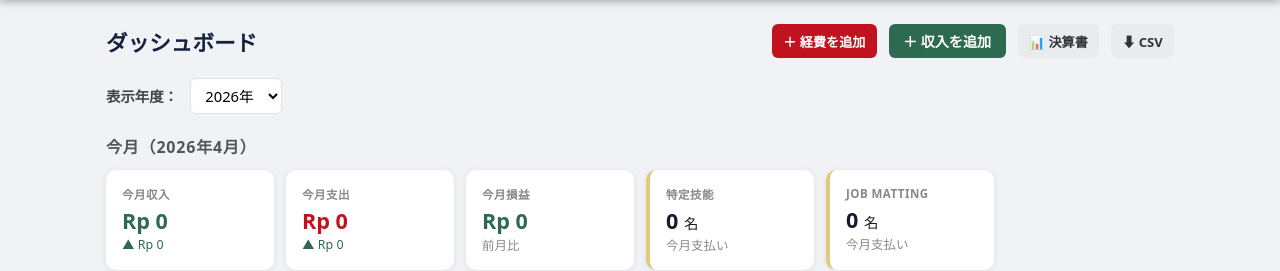
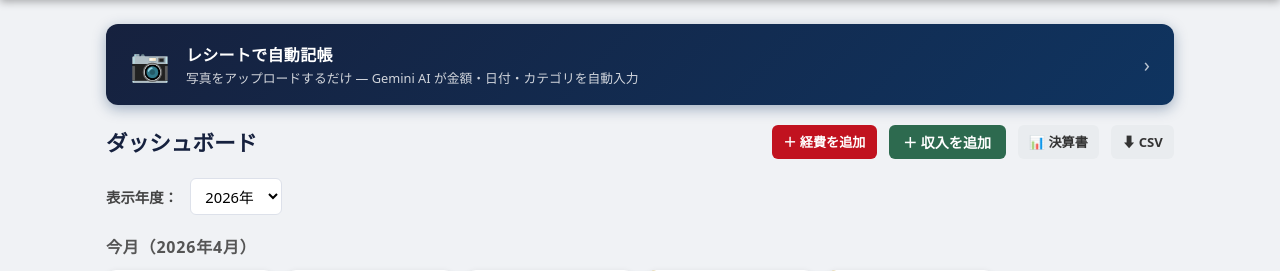
Before and after one commit to shuki7/project, a Flask app: page /keiri/ in a window 1280 px wide. Shown: the part 56-327 px from the top of the page. Run offline with Flask 3, Linux system fonts and the light colour scheme; the visitor is signed in with stand-in values (Sample User, id 1); data that the repository does not hold is empty; parts of the project's set-up code (start-up, migrations or seed data) failed here and were passed over.

Commit message:
feat: ダッシュボードにレシート自動記帳バナーを追加
Co-Authored-By: Claude Sonnet 4.6 <noreply@anthropic.com>

```diff
--- a/templates/dashboard.html
+++ b/templates/dashboard.html
@@ -17,6 +17,27 @@
 {% endblock %}
 
 {% block content %}
+
+<!-- レシート自動記帳バナー -->
+<a href="{{ url_for('web.receipt_ocr') }}"
+   style="display:flex; align-items:center; gap:1rem;
+          background:linear-gradient(135deg,#16213e 0%,#0f3460 100%);
+          color:#fff; border-radius:12px; padding:1.1rem 1.5rem;
+          text-decoration:none; margin-bottom:1.25rem;
+          box-shadow:0 4px 14px rgba(15,52,96,.35);
+          transition:transform .15s, box-shadow .15s;"
+   onmouseover="this.style.transform='translateY(-2px)';this.style.boxShadow='0 6px 20px rgba(15,52,96,.45)'"
+   onmouseout="this.style.transform='';this.style.boxShadow='0 4px 14px rgba(15,52,96,.35)'">
+  <span style="font-size:2rem; line-height:1;">📷</span>
+  <div>
+    <div style="font-size:1rem; font-weight:700; letter-spacing:.02em;">レシートで自動記帳</div>
+    <div style="font-size:.8rem; opacity:.8; margin-top:.15rem;">
+      写真をアップロードするだけ — Gemini AI が金額・日付・カテゴリを自動入力
+    </div>
+  </div>
+  <span style="margin-left:auto; font-size:1.25rem; opacity:.7;">›</span>
+</a>
+
 <div class="page-header">
   <h1>ダッシュボード</h1>
   <div style="display:flex; gap:.75rem; flex-wrap:wrap;">
```
